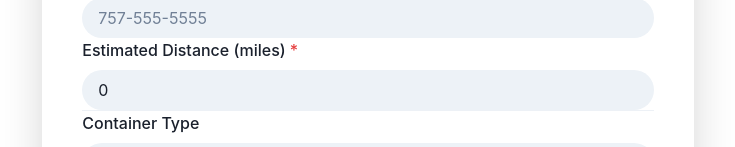
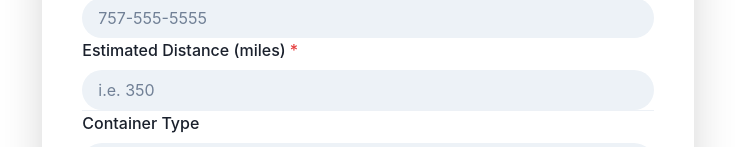
Before and after one commit to lastnamehurt/aptquotes, a React (Create React App) app: page / in a window 1280 px wide. Shown: the part 614-761 px from the top of the page, without its empty margins (272-1007 px from the left). Built offline with nearby package versions, Linux system fonts and the light colour scheme.

Commit message:
updates mileage

```diff
--- a/src/components/QuoteForm.tsx
+++ b/src/components/QuoteForm.tsx
@@ -53,7 +53,7 @@ export default function CardWithIllustration() {
   const [companyName, setCompanyName] = useState("");
   const [email, setEmail] = useState("");
   let [total, setTotal] = useState(0);
-  const [mileage, setMileage] = useState(0);
+  const [mileage, setMileage] = useState("");
   const [phoneNumber, setPhoneNumber] = useState("");
   const [containerType, setContainerType] = useState("");
   const [legalWeight, setLegalWeight] = useState("Yes");
@@ -73,7 +73,7 @@ export default function CardWithIllustration() {
     setCompanyName("")
     setEmail("")
     setTotal(0)
-    setMileage(0)
+    setMileage("")
     setPhoneNumber("")
     setContainerType("")
     setLegalWeight("YES")
@@ -87,7 +87,7 @@ export default function CardWithIllustration() {
     // just a lil processing to convert human-readable values to db values
     const isLegalWeight = legalWeight === 'Yes' ? true : false
     const isThisHazmat = isHazmat === 'Non-Hazmat' ? false : true
-    total = mileage !== 0 ? +mileage * 0.71 + 2200 + 40 + 250 : 0
+    total = +mileage !== 0 ? +mileage * 0.71 + 2200 + 40 + 250 : 0
     console.log(`Total is ${total}`)
 
     const requestOptions = {
@@ -227,7 +227,7 @@ export default function CardWithIllustration() {
                 type={"number"}
                 variant={"outline"}
                 value={mileage}
-                onChange={(e) => setMileage(+e.target.value)}
+                onChange={(e) => setMileage(e.target.value)}
                 placeholder={"i.e. 350"}
                 color={useColorModeValue("gray.800", "gray.200")}
                 bg={useColorModeValue("gray.100", "gray.600")}
```
